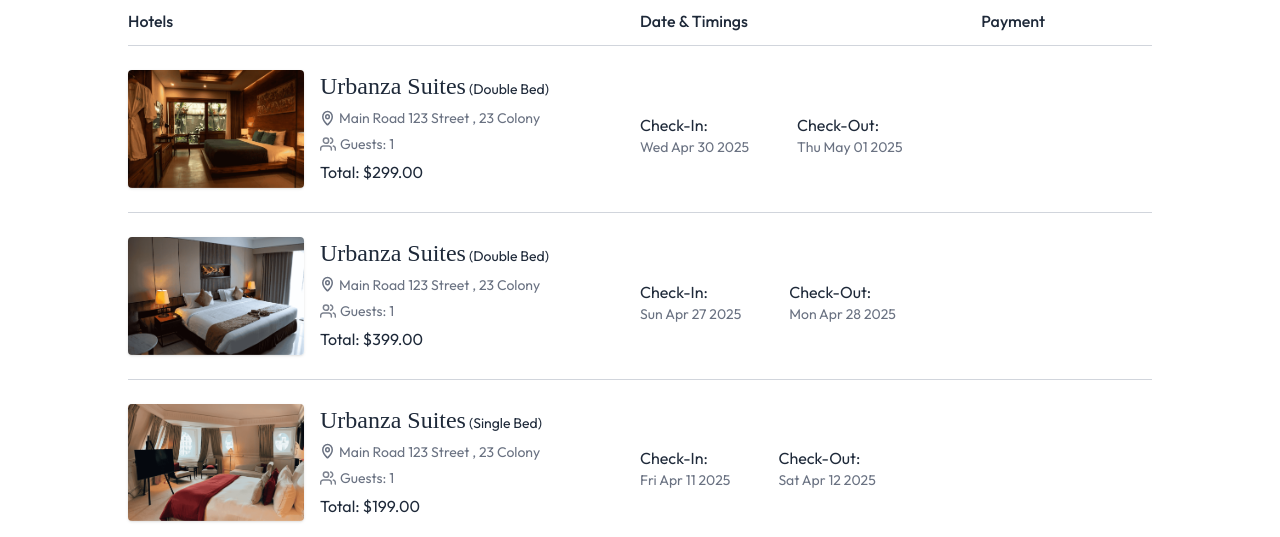
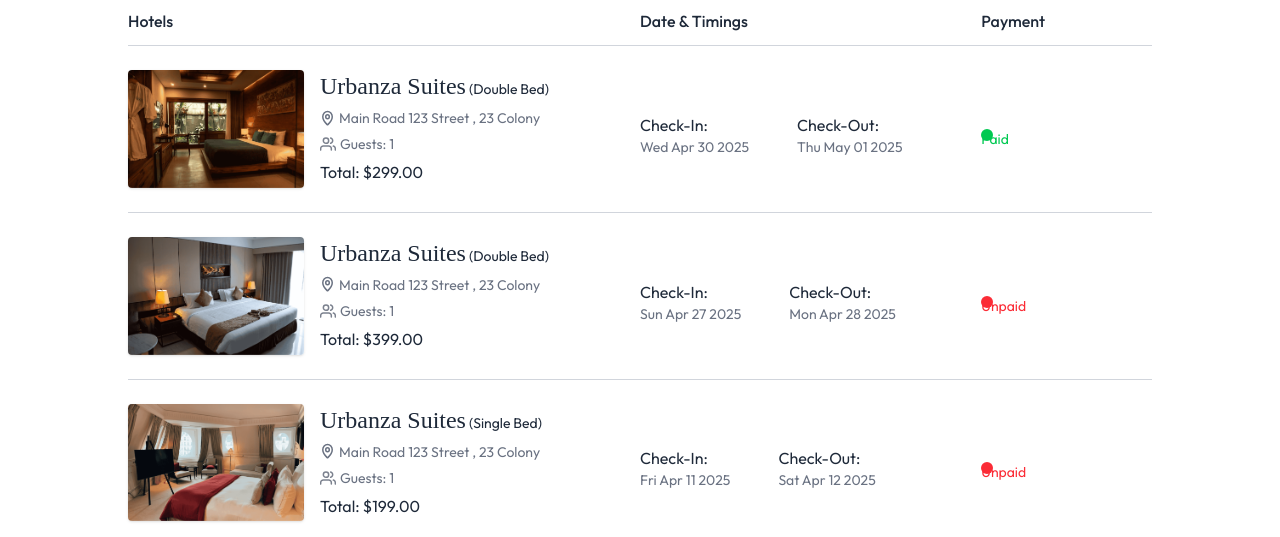
Before and after one commit to Dharmendra-07/hotel-booking, a React (Vite) app in the folder client/: page /my-bookings in a window 1280 px wide. Shown: the part 263-800 px from the top of the page. Built offline with nearby package versions, Linux system fonts and the light colour scheme; no server answers; a web font is replaced by a local one.

Commit message:
feat: remove MyBookings component implementation

```diff
--- a/client/src/pages/MyBookings.jsx
+++ b/client/src/pages/MyBookings.jsx
@@ -71,7 +71,15 @@ const MyBookings = () => {
             </div>
 
             {/* ----- Payment Status ------ */}
-            <div></div>
+            <div className="flex flex-col items-start justify-center pt-3">
+              <div className="flex items-center gap-2">
+                <div className={`h-3 w-3 rounded-full ${booking.isPaid ? 'bg-green-500' : 'bg-red-500'}`}>
+                  <p className={`text-sm ${booking.isPaid ? 'text-green-500' : 'text-red-500'}`}>
+                    {booking.isPaid ? 'Paid': 'Unpaid'}
+                  </p>
+                </div>
+              </div>
+            </div>
           </div>
         ))}
       </div>
```
